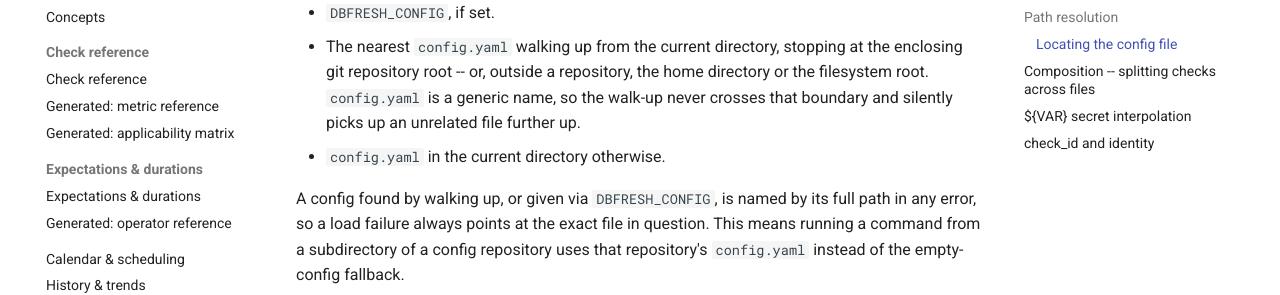
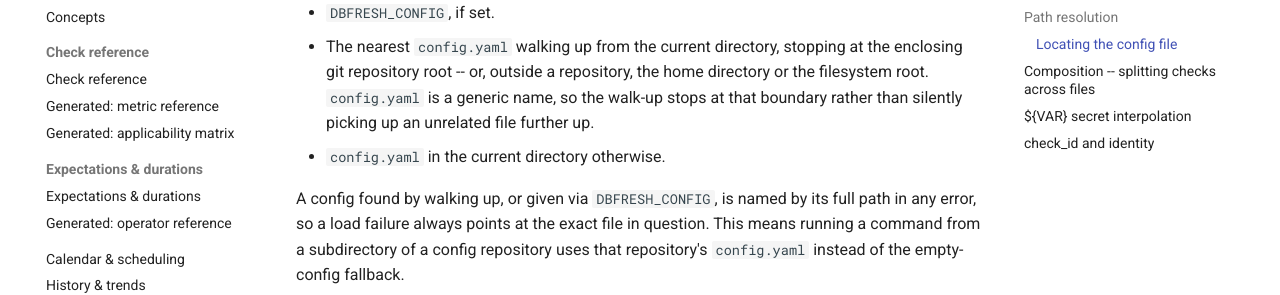
Before and after one commit to dchud/dbfresh, an MkDocs documentation site: the page built from docs/configuration.md, in a window 1280 px wide and 900 px high, scrolled down 2760 px. Shown: the part 172-467 px from the top of the window. Built offline with MkDocs 1.6.1 and Material for MkDocs 9.7.7, drawn with Linux system fonts in a browser that asks for light colours; comment, search, counter and statistics services are not loaded.

Commit message:
Clarify the config-discovery boundary wording

```diff
--- a/docs/configuration.md
+++ b/docs/configuration.md
@@ -129,8 +129,8 @@ Every command that reads a config looks for it in this order:
 - The nearest `config.yaml` walking up from the current directory,
   stopping at the enclosing git repository root -- or, outside a
   repository, the home directory or the filesystem root. `config.yaml` is
-  a generic name, so the walk-up never crosses that boundary and silently
-  picks up an unrelated file further up.
+  a generic name, so the walk-up stops at that boundary rather than
+  silently picking up an unrelated file further up.
 - `config.yaml` in the current directory otherwise.
 
 A config found by walking up, or given via `DBFRESH_CONFIG`, is named by
```
